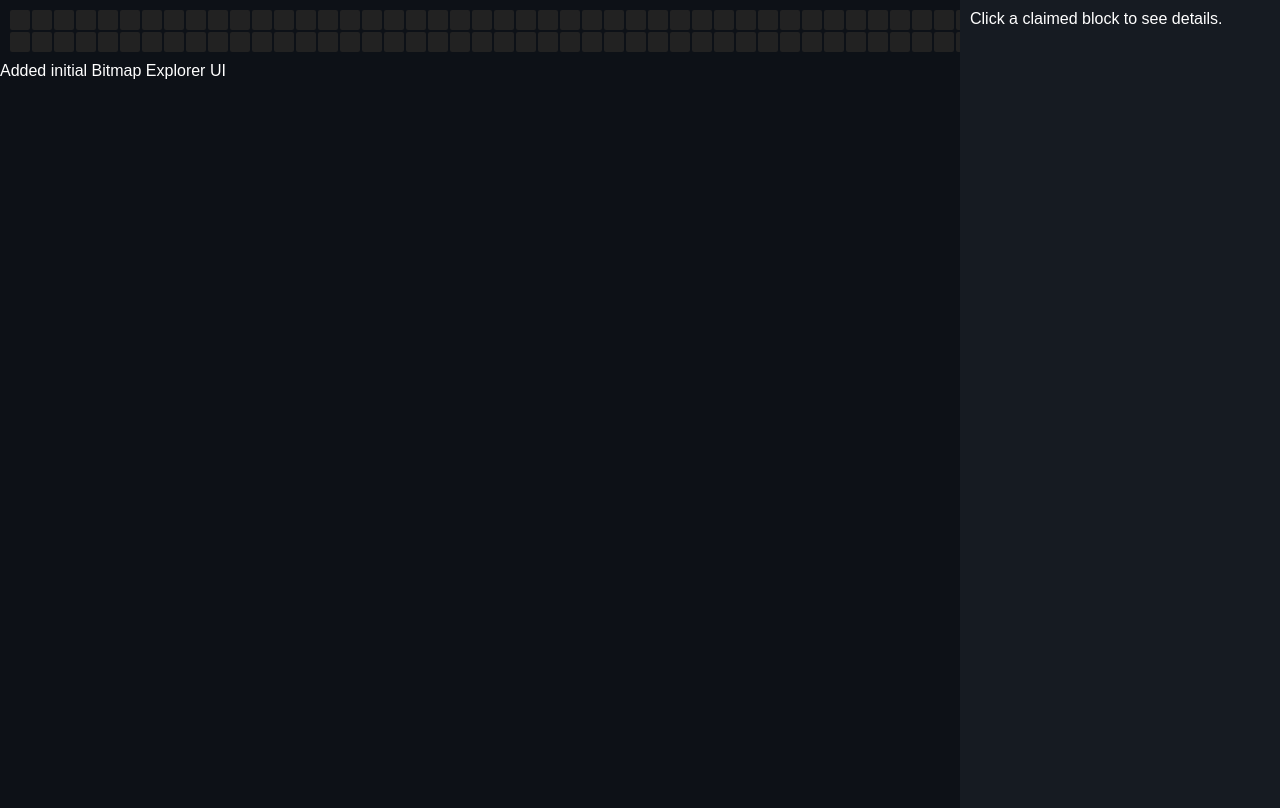
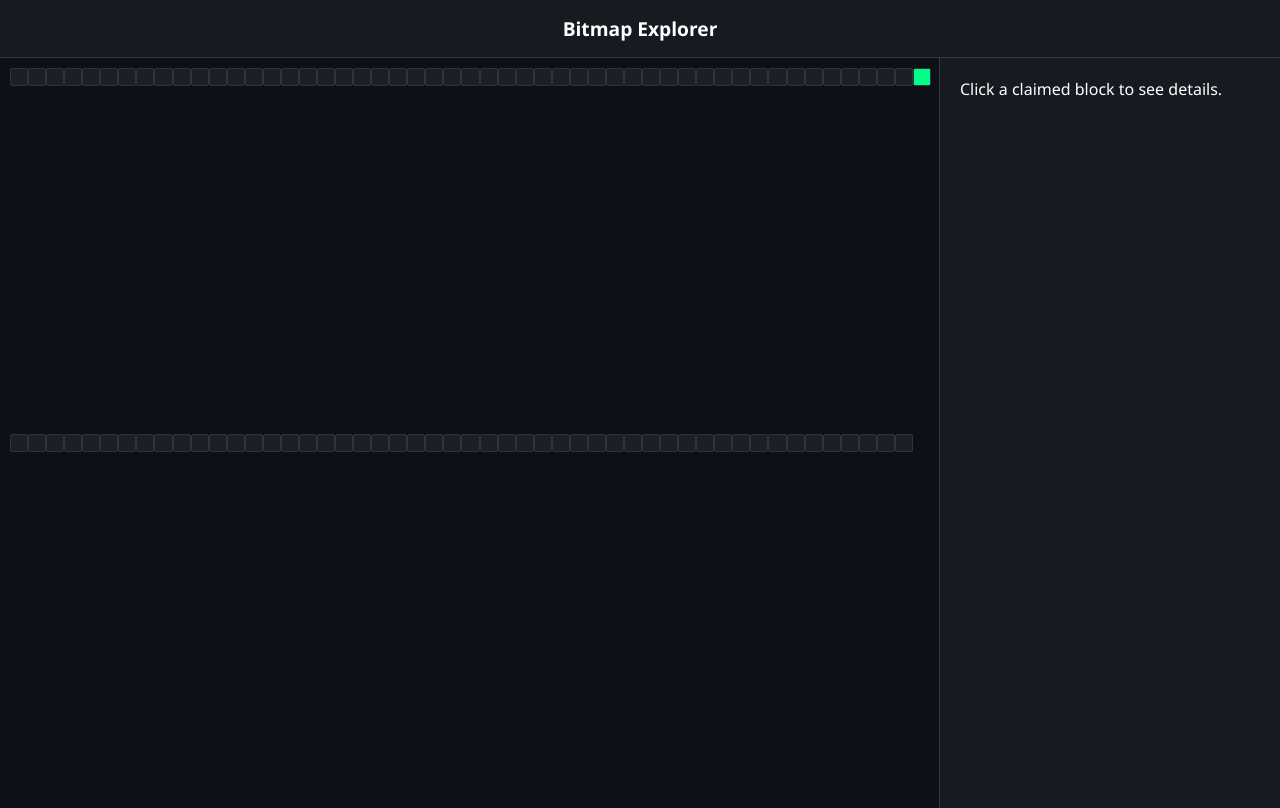
Before and after one commit to blockman-ai/Bitmaps-standard, a plain HTML site: page explorer/index.html in a window 1280 px wide. Drawn offline with Linux system fonts and the light colour scheme.

Commit message:
Update index.html

```diff
--- a/explorer/index.html
+++ b/explorer/index.html
@@ -3,17 +3,86 @@
 <head>
   <meta charset="UTF-8">
   <title>Bitmap Explorer</title>
+  <meta name="viewport" content="width=device-width, initial-scale=1.0">
   <style>
-    body { font-family: sans-serif; background: #0d1117; color: #fff; margin: 0; }
-    .grid { display: grid; grid-template-columns: repeat(auto-fill, 20px); gap: 2px; padding: 10px; }
-    .cell { width: 20px; height: 20px; background: #222; border-radius: 2px; cursor: pointer; }
-    .claimed { background: #00ff88; }
-    .info { padding: 10px; background: #161b22; position: fixed; right: 0; top: 0; height: 100vh; width: 300px; overflow: auto; }
+    body {
+      margin: 0;
+      background: #0d1117;
+      color: #fff;
+      font-family: 'Segoe UI', sans-serif;
+    }
+
+    header {
+      padding: 15px;
+      background: #161b22;
+      border-bottom: 1px solid #30363d;
+      text-align: center;
+      font-size: 1.2em;
+      font-weight: bold;
+    }
+
+    .container {
+      display: flex;
+      flex-direction: row;
+      height: calc(100vh - 50px);
+    }
+
+    .grid {
+      flex: 1;
+      display: grid;
+      grid-template-columns: repeat(auto-fill, minmax(16px, 1fr));
+      gap: 2px;
+      padding: 10px;
+      overflow-y: scroll;
+    }
+
+    .cell {
+      width: 100%;
+      aspect-ratio: 1 / 1;
+      background: #1c1f26;
+      border: 1px solid #2f333d;
+      border-radius: 2px;
+      transition: 0.2s ease;
+    }
+
+    .cell.claimed {
+      background: #00ff88;
+    }
+
+    .cell:hover {
+      transform: scale(1.2);
+      z-index: 2;
+      position: relative;
+    }
+
+    .info {
+      width: 300px;
+      background: #161b22;
+      padding: 20px;
+      border-left: 1px solid #30363d;
+      overflow-y: auto;
+    }
+
+    @media (max-width: 800px) {
+      .container {
+        flex-direction: column;
+      }
+
+      .info {
+        width: 100%;
+        height: 250px;
+        border-left: none;
+        border-top: 1px solid #30363d;
+      }
+    }
   </style>
 </head>
 <body>
-  <div class="grid" id="grid"></div>
-  <div class="info" id="info">Click a claimed block to see details.</div>
+  <header>Bitmap Explorer</header>
+  <div class="container">
+    <div class="grid" id="grid"></div>
+    <div class="info" id="info">Click a claimed block to see details.</div>
+  </div>
 
   <script>
     const claimedBlocks = {
@@ -41,7 +110,7 @@
             <p><strong>Name:</strong> ${data.name}</p>
             <p><strong>Theme:</strong> ${data.theme}</p>
             <p><strong>Artist:</strong> ${data.artist}</p>
-            <p><a href="https://ordinals.com/inscription/${data.inscription}" target="_blank">View Inscription</a></p>
+            <p><a href="https://ordinals.com/inscription/${data.inscription}" target="_blank" style="color:#00ff88;">View Inscription</a></p>
           `;
         };
       }
@@ -50,4 +119,3 @@
   </script>
 </body>
 </html>
-Added initial Bitmap Explorer UI
```
